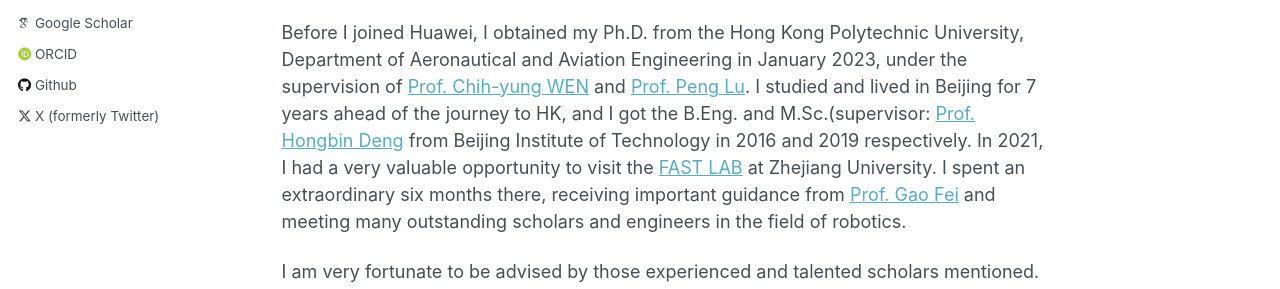
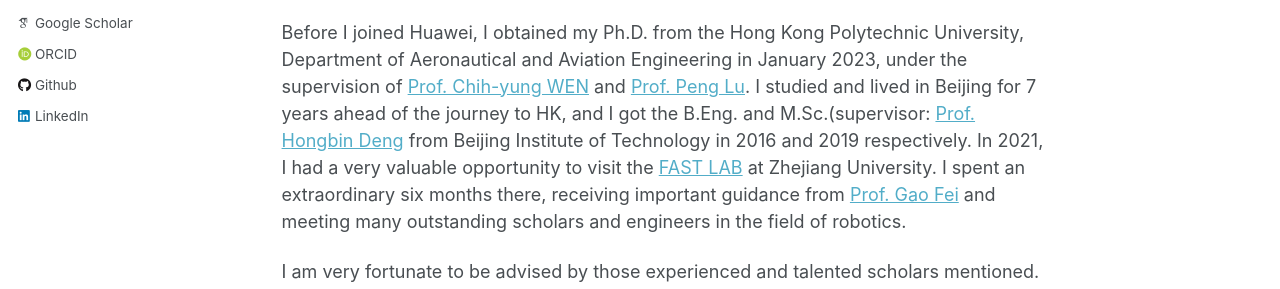
Before and after one commit to chenhanpolyu/chenhanpolyu.github.io, a Jekyll site: the page built from _pages/about.md, in a window 1280 px wide. Shown: the part 376-665 px from the top of the page. Built offline with Jekyll 4.4.1, drawn with Linux system fonts in a browser that asks for light colours; some web fonts are replaced; some of the changed lines change nothing that is shown.

Commit message:
Update _config.yml

```diff
--- a/_config.yml
+++ b/_config.yml
@@ -56,7 +56,7 @@ author:
   keybase          : # Username
   instagram        : # Username
   lastfm           : # Username
-  linkedin         : # Username
+  linkedin         : '汉-陈-08a822223'# Username
   mastodon         : # URL
   medium           : # URL
   pinterest        : # Username
@@ -64,7 +64,7 @@ author:
   steam            : # Username
   telegram         : # URL
   tumblr           : # Username
-  twitter          : "UniofOxford"  # Replace this with your X / Twitter handle
+  twitter          : # Replace this with your X / Twitter handle
   vine             : # Username
   weibo            : # Username
   wikipedia        : # Username
```
